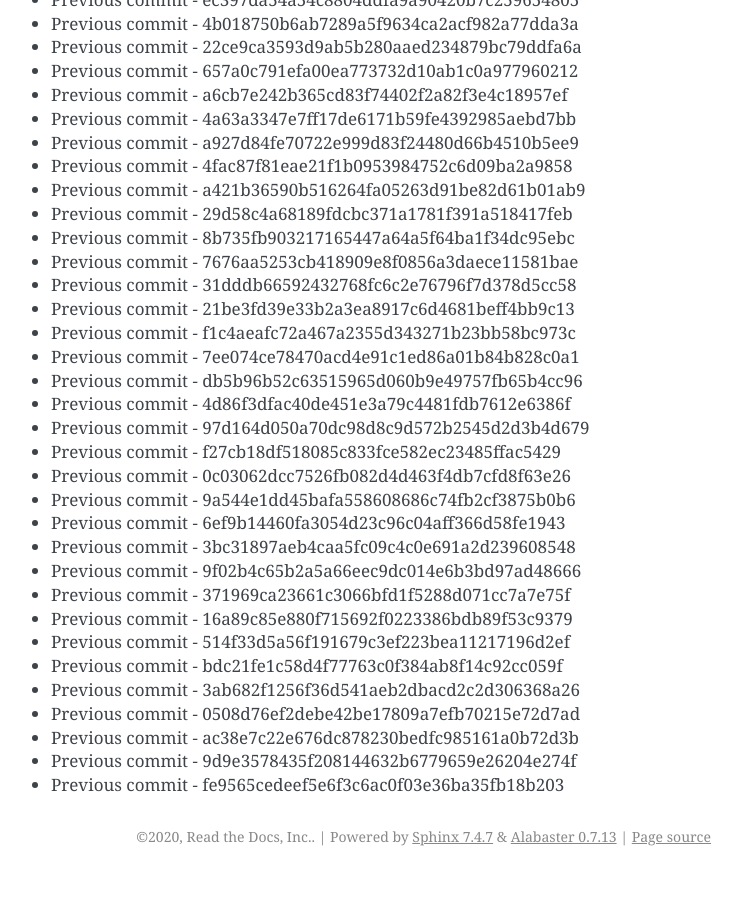
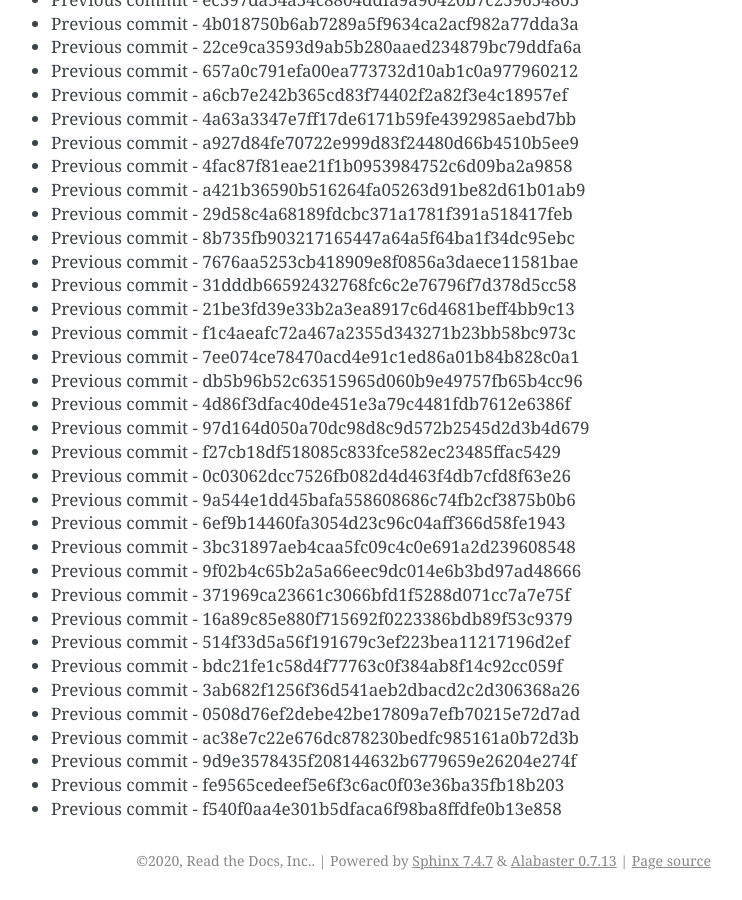
Before and after one commit to readthedocs/rtd-git-stresstest, a Sphinx documentation site: the page built from docs/updates.rst, in a window 1280 px wide and 900 px high, scrolled down 25333 px. Shown: the whole window, without its empty margins (399-1141 px from the left). Built offline with Sphinx 7.4.7, drawn with Linux system fonts in a browser that asks for light colours; before the commit the page ends 26209 px from its top, so only the background shows below that.

Commit message:
Generating commit from previous: f540f0aa4e301b5dfaca6f98ba8ffdfe0b13e858

```diff
--- a/docs/updates.rst
+++ b/docs/updates.rst
@@ -1096,3 +1096,4 @@ It can be tested for any performance characteristics.
 * Previous commit - ac38e7c22e676dc878230bedfc985161a0b72d3b
 * Previous commit - 9d9e3578435f208144632b6779659e26204e274f
 * Previous commit - fe9565cedeef5e6f3c6ac0f03e36ba35fb18b203
+* Previous commit - f540f0aa4e301b5dfaca6f98ba8ffdfe0b13e858
```
